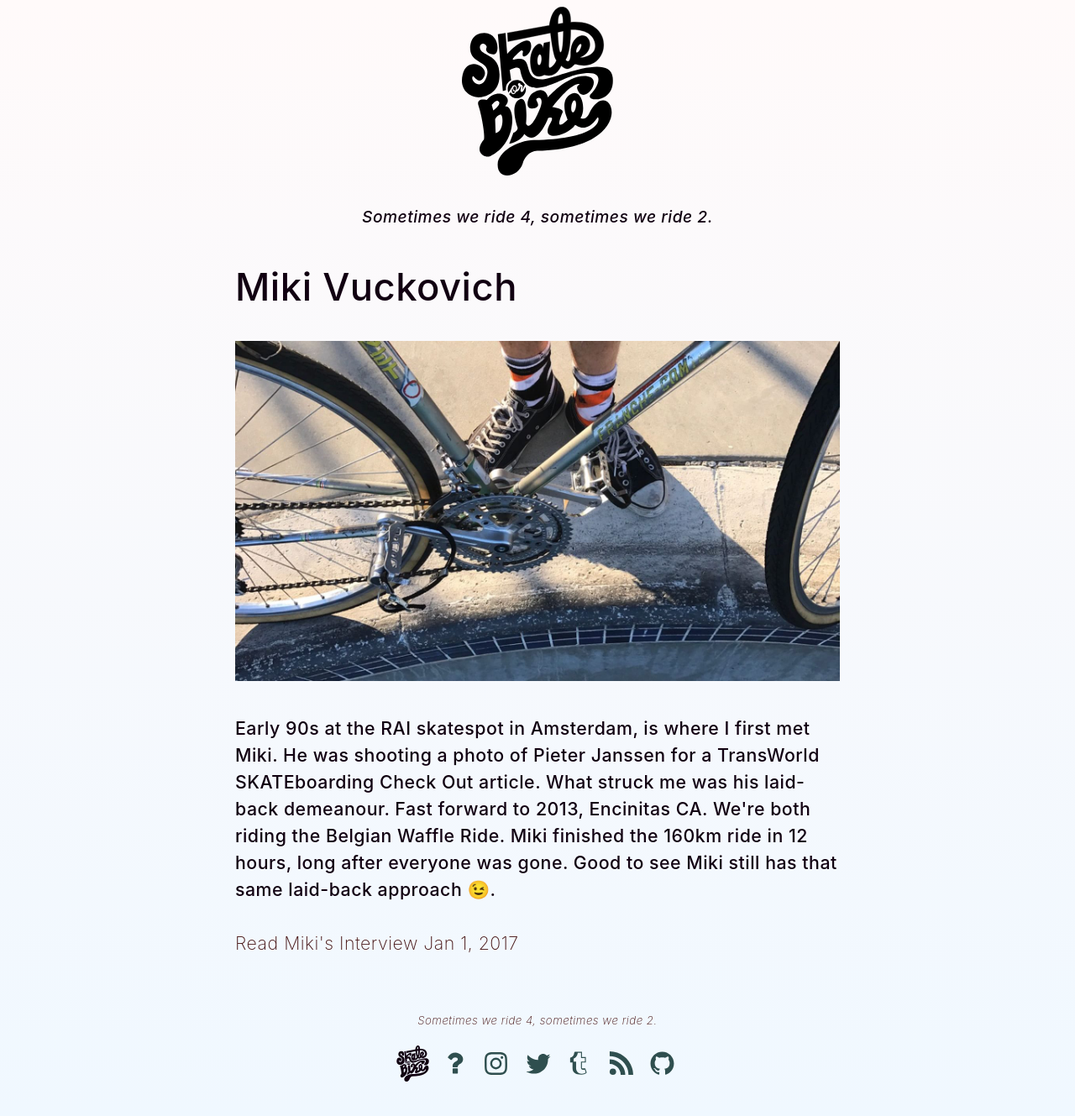
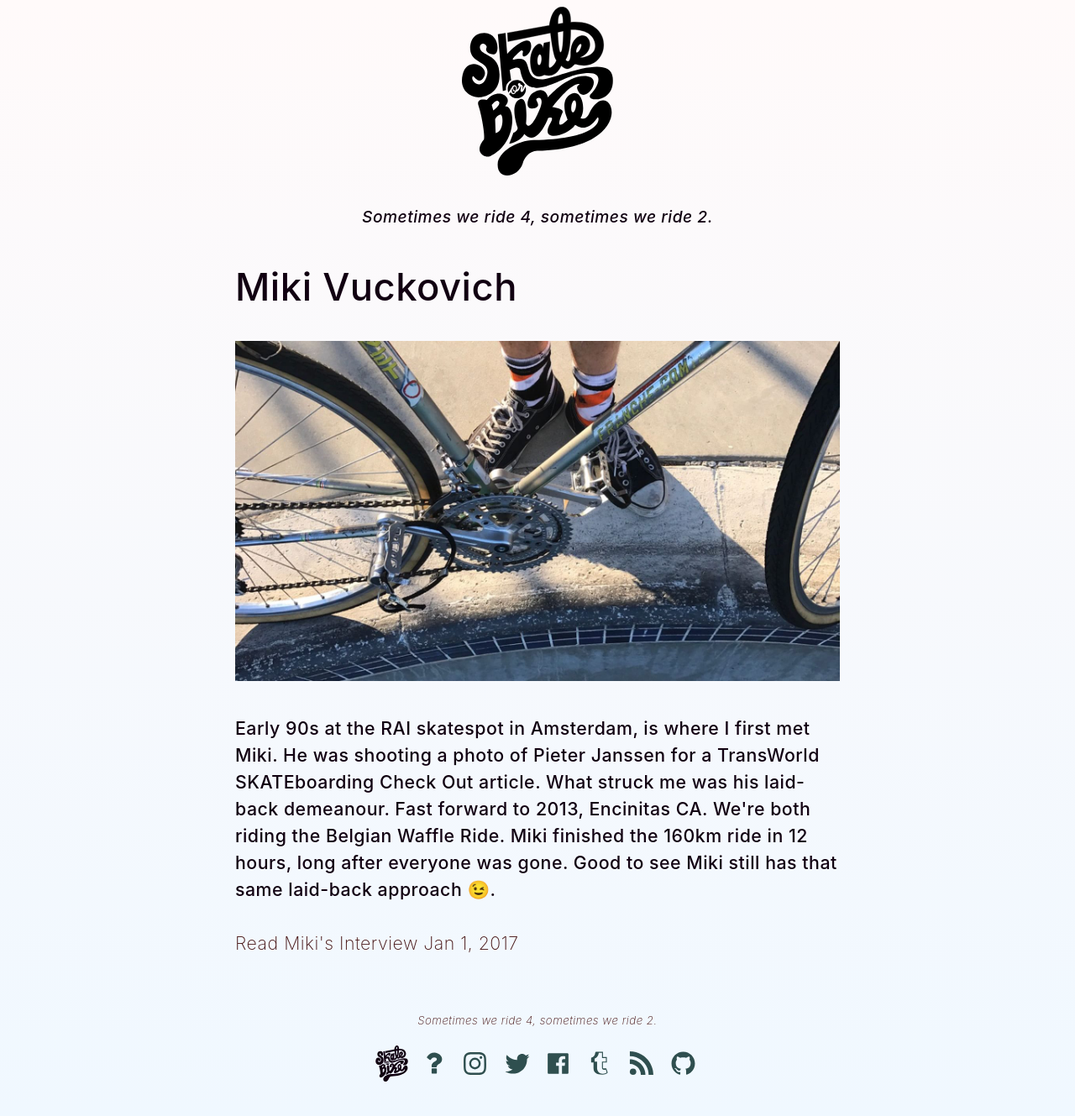
Before and after one commit to skateorbike/skateorbike.github.io, a Jekyll site: the page built from index.html, in a window 1280 px wide. Shown: the whole page at 84% size. Built offline with Jekyll 4.4.1, drawn with Linux system fonts in a browser that asks for light colours; comment, search, counter and statistics services are not loaded.

Commit message:
facesters logo in footer

```diff
--- a/_includes/footer.html
+++ b/_includes/footer.html
@@ -5,6 +5,7 @@
     <a class="info" href="/about/" title="About"><svg viewBox="-200 -180 2200 2200" xmlns="http://www.w3.org/2000/svg"><path d="M1088 1256v240q0 16-12 28t-28 12h-240q-16 0-28-12t-12-28v-240q0-16 12-28t28-12h240q16 0 28 12t12 28zm316-600q0 54-15.5 101t-35 76.5-55 59.5-57.5 43.5-61 35.5q-41 23-68.5 65t-27.5 67q0 17-12 32.5t-28 15.5h-240q-15 0-25.5-18.5t-10.5-37.5v-45q0-83 65-156.5t143-108.5q59-27 84-56t25-76q0-42-46.5-74t-107.5-32q-65 0-108 29-35 25-107 115-13 16-31 16-12 0-25-8l-164-125q-13-10-15.5-25t5.5-28q160-266 464-266 80 0 161 31t146 83 106 127.5 41 158.5z"/></svg></a>
     <a class="instagram" href="https://www.instagram.com/skateorbike/" title="Instagram"><svg viewBox="0 0 800 800"><path d="M150 400c0-119 0-166 42-208s88-42 208-42 166 0 208 42 42 89 42 208 0 166-42 208-88 42-208 42-166 0-208-42-42-89-42-208zm455 0c0-114 0-148-29-176-29-29-62-29-176-29s-148 0-176 29c-29 29-29 62-29 176s0 148 29 176c29 29 62 29 176 29s148 0 176-29c29-29 29-62 29-176zM400 272a128 128 0 1 1 0 256 128 128 0 0 1 0-256zm0 211c46 0 83-37 83-83s-37-83-83-83-83 37-83 83 37 83 83 83zm163-216c0 16-13 30-30 30-16 0-30-14-30-30 0-17 14-30 30-30 17 0 30 13 30 30z"/></svg></a>
     <a class="twitter" href="https://twitter.com/skateorbike/" title="Twitter"><svg viewBox="0 0 800 800"><path d="M679 239s-21 34-55 57c7 156-107 329-314 329-103 0-169-50-169-50s81 17 163-45c-83-5-103-77-103-77s23 6 50-2c-93-23-89-110-89-110s23 14 50 14c-84-65-34-148-34-148s76 107 228 116c-22-121 117-177 188-101 37-6 71-27 71-27s-12 41-49 61c30-2 63-17 63-17z"/></svg></a>
+    <a class="facebook" href="https://facebook.com/skateorbikesite/" title="Facebook"><svg viewBox="0 0 800 800" xmlns="http://www.w3.org/2000/svg"><path d="M604 170c15 0 26 11 26 26v408c0 15-11 26-26 26H487V452h60l9-70h-69v-44c0-20 6-34 35-34h37v-62s-24-3-54-3c-53 0-89 33-89 92v51h-60v70h60v178H196c-15 0-26-11-26-26V196c0-15 11-26 26-26h408z"/></svg></a>
     <a class="tumblr" href="http://skateorbike.tumblr.com/" title="Tumblr"><svg viewBox="0 0 800 800"><path d="M570 602c-15 25-66 44-121 44-126 0-194-46-194-144V378h-50c-2 0-3-1-3-3v-98c0-3 4-4 7-5 50-17 77-51 84-110 2-14 14-22 24-22h144c2 0 3 1 3 3v112c0 2 1 3 3 3h80c2 0 3 1 3 3v114c0 2-1 3-3 3h-81c-2 0-3 1-3 3v115c0 11 2 11 4 11h69s2 0 3 3zM440 161h-65s-3-1-4 6c-9 63-38 101-87 121 0 0-4 1-4 4v63c0 2 1 3 3 3h48c2 0 3 1 3 3v141c0 46 27 124 129 124 33 0 66-11 83-27 1-1 0-3 0-3l-20-60c-1-4-3-3-3-3-13 5-26 7-37 7-28 0-44-15-44-45V361c0-2 1-3 3-3h81c2 0 3-1 3-3v-74c0-2-1-3-3-3h-80c-2 0-3-1-3-3V164c0-2-1-3-3-3z"/></svg></a>
     <a class="rss" href="https://skateorbike.com/feed.xml" title="RSS"><svg viewBox="0 0 800 800"><path d="M493 652H392c0-134-111-244-244-244V307c189 0 345 156 345 345zm71 0c0-228-188-416-416-416V132c285 0 520 235 520 520z"/><circle cx="219" cy="581" r="71"/></svg></a>
     <a class="github" href="https://github.com/skateorbike" title="GitHub"><svg viewBox="0 0 800 800"><path d="M400 139c144 0 260 116 260 260 0 115-75 213-178 247-9 3-17-2-17-13v-71c0-35-18-48-18-48 57-6 119-28 119-128 0-44-27-70-27-70s14-29-2-69c0 0-22-7-72 27-42-12-88-12-130 0-50-34-72-27-72-27-16 40-2 69-2 69s-27 26-27 70c0 100 62 122 119 128 0 0-14 10-17 35-15 7-53 18-76-22 0 0-13-25-39-27 0 0-26 0-2 16 0 0 17 8 29 38 0 0 16 51 88 35v44c0 11-9 16-18 13-103-34-178-132-178-247 0-144 116-260 260-260z"/></svg></a>
--- a/css/main.scss
+++ b/css/main.scss
@@ -269,6 +269,7 @@ $socials: (
   info: $gun,
   instagram: $gun,
   twitter: $gun,
+  facebook: $gun,
   tumblr: $gun,
   rss: $gun,
   github: $gun,
```
